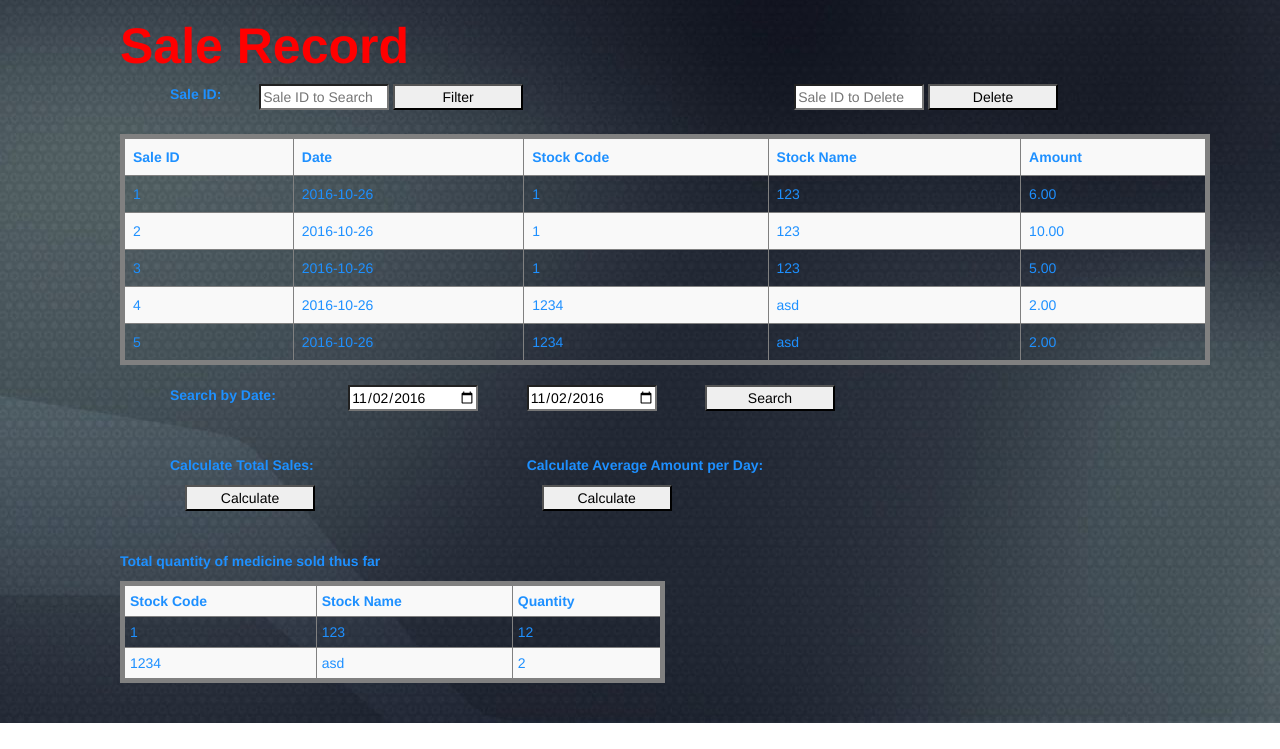
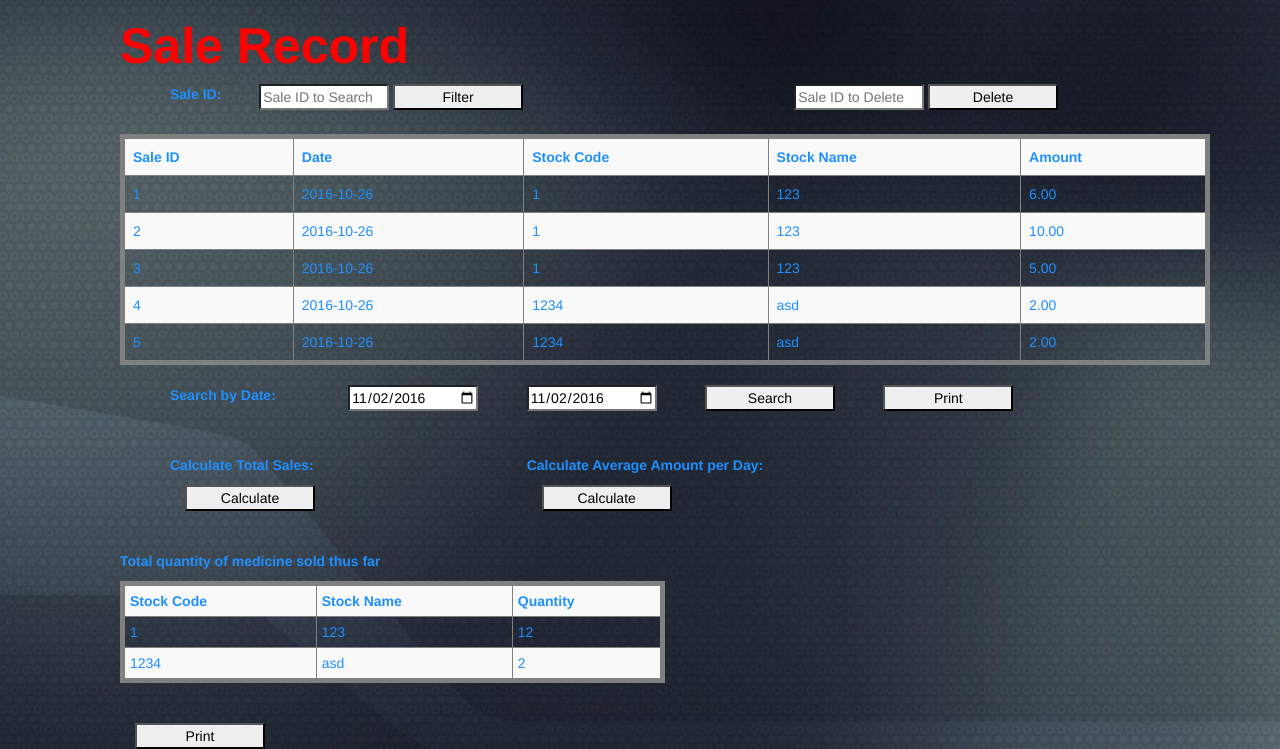
Before and after one commit to victorchinyt/PHP-SRS, a PHP site: page /record.php in a window 1280 px wide. Shown: the part 155-904 px from the top of the page. Before the commit the page ends 878 px from the top, so only its background shows below. Run offline with PHP 8.4, Linux system fonts and the light colour scheme; data comes from the database, SQL or seed files in the repository.

Commit message:
implement print function for sale record

```diff
--- a/record.php
+++ b/record.php
@@ -98,7 +98,8 @@ function filterTable($query)
                         </div>
                     </div><br/>
 
-                    <table class="table table-striped table-hover" border="5" cellpadding="5" cellspacing="0" style="border-collapse: collapse" bordercolor="#808080" width="100&#37">
+                    <table id="salesrecord" class="table table-striped table-hover" border="5" cellpadding="5" cellspacing="0" style="border-collapse: collapse" bordercolor="#808080" width="100&#37">
+                        <div class="yesPrint">
                             <tr>
                                 <th>Sale ID</th>
                                 <th>Date</th>
@@ -135,6 +136,7 @@ function filterTable($query)
                             <?php
                                 endwhile;
                             ?>
+                        </div>
                     </table>
 
                     <!-- first row at bottom section -->
@@ -150,6 +152,9 @@ function filterTable($query)
                         </div>
                         <div class="col-sm-2">
                             <input type="submit" name="searchByDate" value="Search"/>
+                        </div>
+                        <div class="col-sm-2">
+                            <input type="button" name="printTable" id="printTable" value="Print" onClick="printData()"/>
                         </div>
                     </div>
                     <br/><br/>
@@ -191,7 +196,7 @@ function filterTable($query)
 
                     <!-- fourth row (inside overall div) #not nested -->
                     <p><strong>Total quantity of medicine sold thus far</strong></p>
-                    <table class="table-striped table-hover" border="5" cellpadding="5" cellspacing="0" bordercolor="#808080" width="50%">
+                    <table id="quantitysold" class="table-striped table-hover" border="5" cellpadding="5" cellspacing="0" bordercolor="#808080" width="50%">
                     <tr>
                         <th>Stock Code</th>
                         <th>Stock Name</th>
@@ -215,11 +220,32 @@ function filterTable($query)
                         endwhile;
                     ?>
                     </table><br/><br/>
+                    <div class="col-sm-2">
+                        <input type="button" name="printTable" id="printTable" value="Print" onClick="printDatas()"/>
+                    </div>
                 </div> <!-- end of col div in form -->
             </div> <!-- end of row div in form -->
         </form>
     </div>
 
+    <script>
+        function printData(){
+            var divToPrint=document.getElementById("salesrecord");
+            newWin=window.open("");
+            newWin.document.write(divToPrint.outerHTML);
+            newWin.print();
+            newWin.close();
+        }
+    </script>
+    <script>
+        function printDatas(){
+            var divToPrint=document.getElementById("quantitysold");
+            newWin=window.open("");
+            newWin.document.write(divToPrint.outerHTML);
+            newWin.print();
+            newWin.close();
+        }
+    </script>
 	        <!-- jQuery – required for Bootstrap plugins) -->
             <script src="js/jquery.min.js"></script>
             <!-- All Bootstrap  plug-ins  file -->
```
Also changed, not shown: index.php (+12 -2 lines), js/script.js (line endings or trailing spaces). Lines whose indentation alone changed are shown as unchanged.
